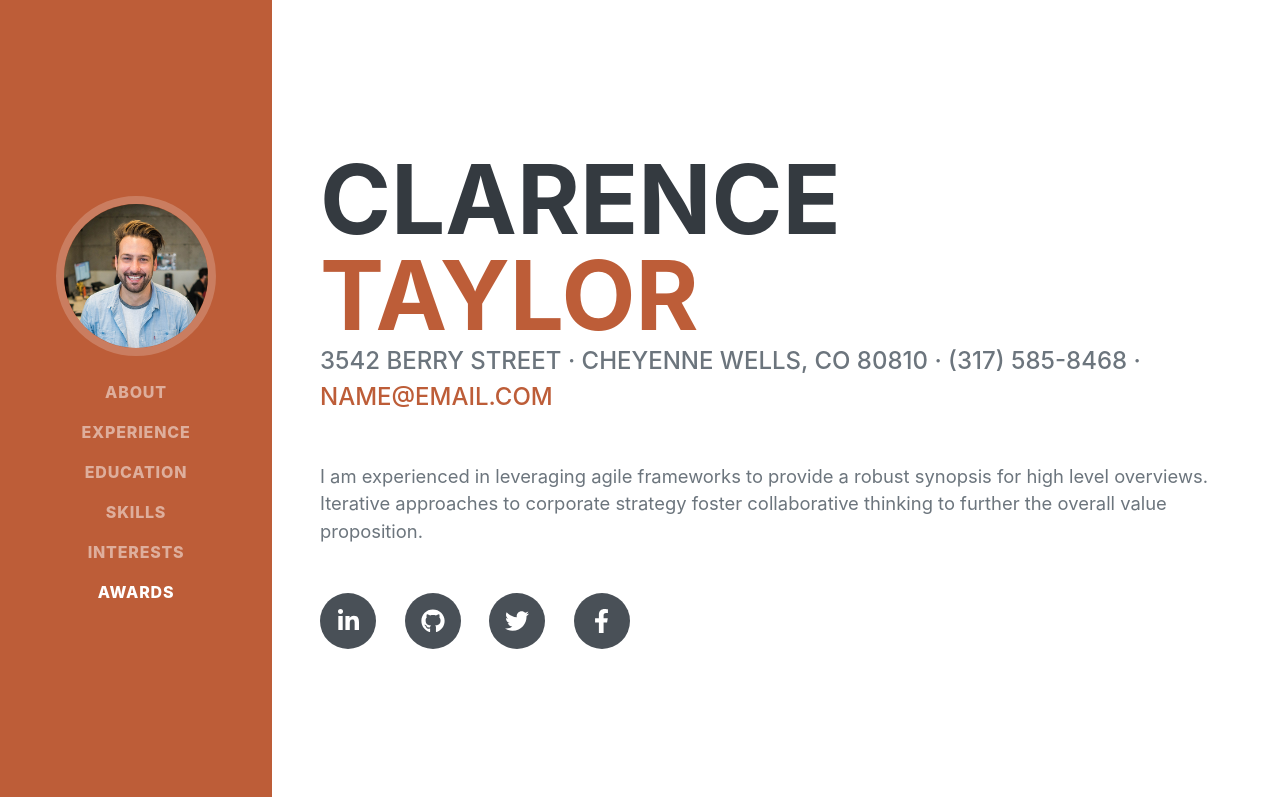
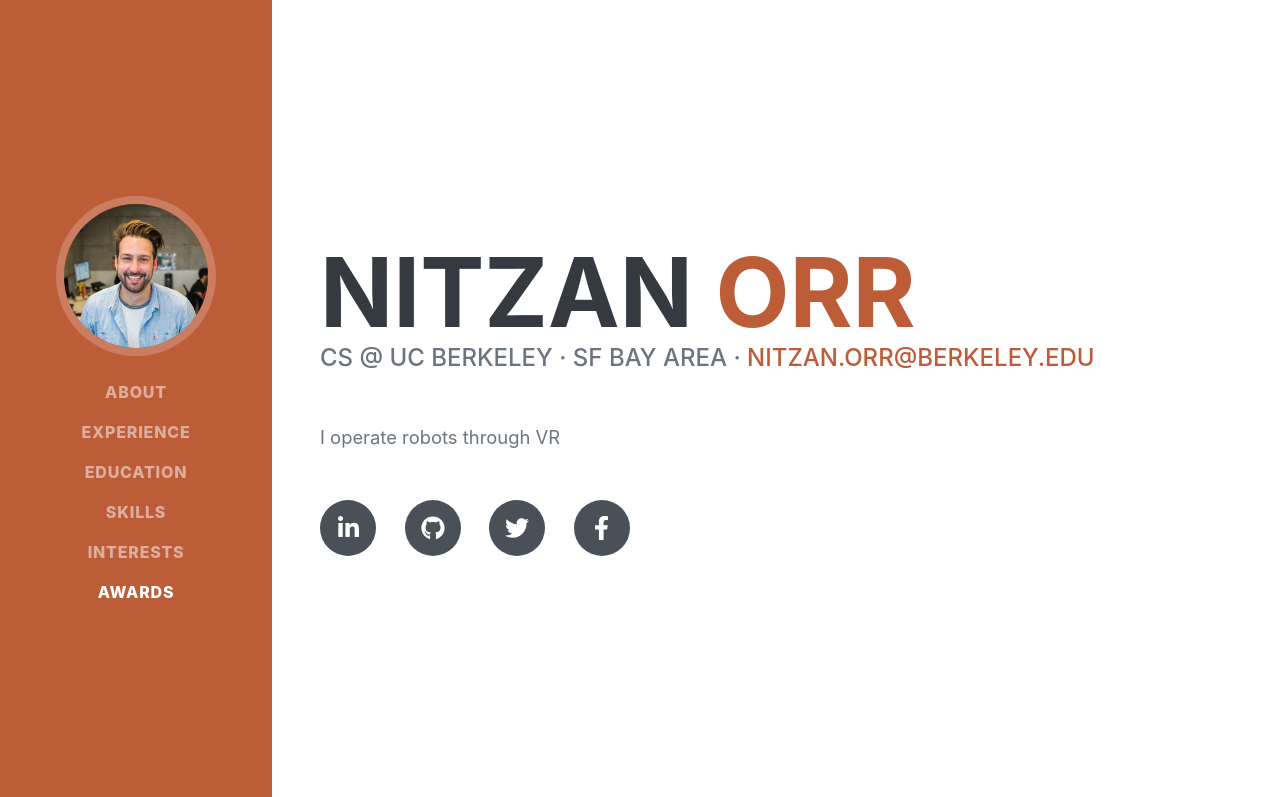
Before and after one commit to orrblue/hello, a plain HTML site: page index.html in a window 1280 px wide. Shown: the top 797 px of the page. Drawn offline with nearby package versions, Linux system fonts and the light colour scheme; a web font is replaced by a local one.

Commit message:
Add files via upload

```diff
--- a/index.html
+++ b/index.html
@@ -19,7 +19,7 @@
         <!-- Navigation-->
         <nav class="navbar navbar-expand-lg navbar-dark bg-primary fixed-top" id="sideNav">
             <a class="navbar-brand js-scroll-trigger" href="#page-top">
-                <span class="d-block d-lg-none">Clarence Taylor</span>
+                <span class="d-block d-lg-none">Nitzan Orr</span>
                 <span class="d-none d-lg-block"><img class="img-fluid img-profile rounded-circle mx-auto mb-2" src="assets/img/profile.jpg" alt="" /></span>
             </a>
             <button class="navbar-toggler" type="button" data-toggle="collapse" data-target="#navbarSupportedContent" aria-controls="navbarSupportedContent" aria-expanded="false" aria-label="Toggle navigation"><span class="navbar-toggler-icon"></span></button>
@@ -40,14 +40,14 @@
             <section class="resume-section" id="about">
                 <div class="resume-section-content">
                     <h1 class="mb-0">
-                        Clarence
-                        <span class="text-primary">Taylor</span>
+                        Nitzan
+                        <span class="text-primary">Orr</span>
                     </h1>
                     <div class="subheading mb-5">
-                        3542 Berry Street · Cheyenne Wells, CO 80810 · (317) 585-8468 ·
-                        <a href="mailto:name@email.com">name@email.com</a>
+                        CS @ UC Berkeley · SF Bay Area ·
+                        <a href="mailto:name@email.com">nitzan.orr@berkeley.edu</a>
                     </div>
-                    <p class="lead mb-5">I am experienced in leveraging agile frameworks to provide a robust synopsis for high level overviews. Iterative approaches to corporate strategy foster collaborative thinking to further the overall value proposition.</p>
+                    <p class="lead mb-5">I operate robots through VR</p>
                     <div class="social-icons">
                         <a class="social-icon" href="#"><i class="fab fa-linkedin-in"></i></a>
                         <a class="social-icon" href="#"><i class="fab fa-github"></i></a>
```
